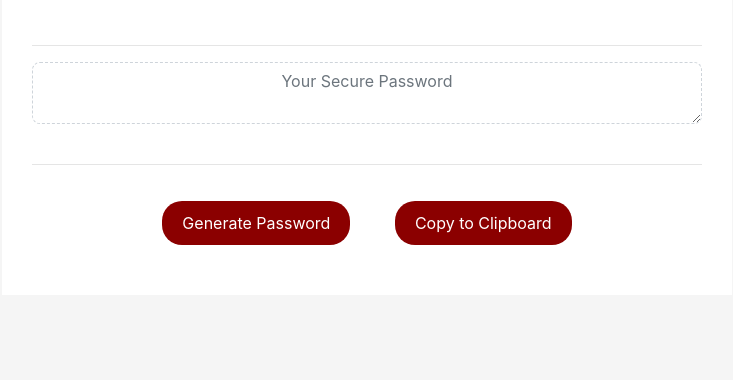
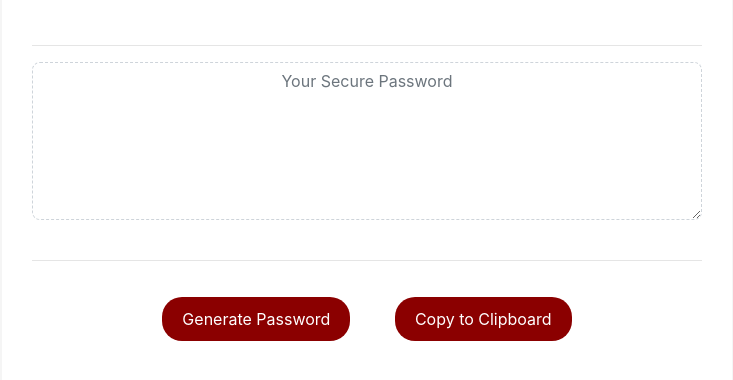
Before and after one commit to rachelrohrbach/homework-3, a plain HTML site: page index.html in a window 1280 px wide. Shown: the part 276-656 px from the top of the page, without its empty margins (273-1006 px from the left). Drawn offline with nearby package versions, Linux system fonts and the light colour scheme.

Commit message:
cleaned up html code indenting

```diff
--- a/index.html
+++ b/index.html
@@ -30,7 +30,8 @@
                     <h2>Generate a Password</h2>
                     <br />
                     <hr />
-                    <textarea id="msg" class="form-control" maxlength="128" placeholder="Your Secure Password"></textarea>
+                    <textarea id="msg" class="form-control" rows="6"
+                        placeholder="Your Secure Password"></textarea>
                     <br />
                     <hr />
                     <button onclick="generatePassword()">Generate Password</button>
```
Lines whose indentation alone changed are shown as unchanged.
